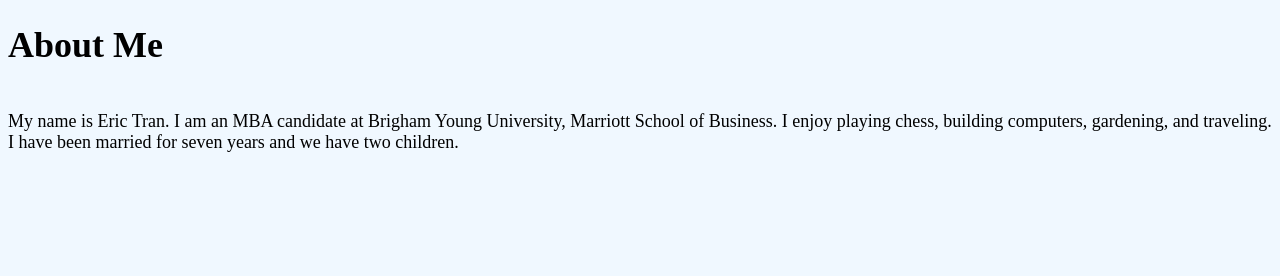
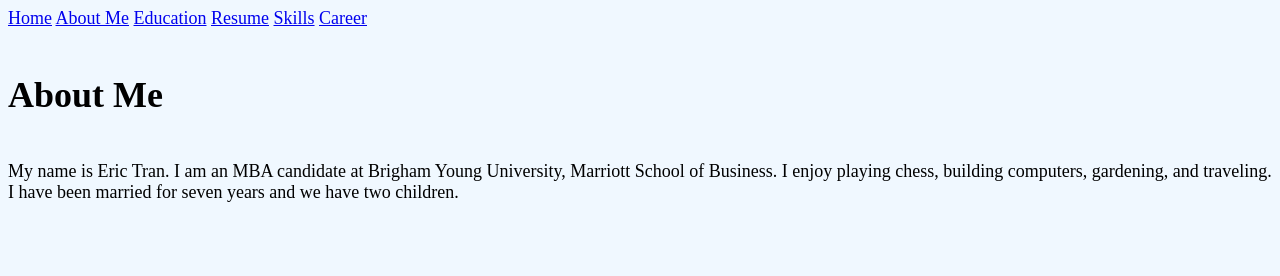
Before and after one commit to etran22/IS501, a plain HTML site: page about.html in a window 1280 px wide. Shown: the top 276 px of the page. Drawn offline with Linux system fonts and the light colour scheme.

Commit message:
Add files via upload

```diff
--- a/about.html
+++ b/about.html
@@ -3,11 +3,19 @@
     <head>
     <title>About Me</title>
     <link rel="stylesheet" href="css/mystyles.css">
+<div class="links">
+    <a align="right" href="index.html">Home</a>
+    <a align="right" href="#">About Me</a>
+    <a align="right" href="education.html">Education</a>
+    <a align="right" href="experience.html">Resume</a>
+    <a align="right" href="skills.html">Skills</a>
+    <a align="right" href="career.html">Career</a><br><br>
+</div>
     <h1>About Me</h1>
-</head><br>My name is Eric Tran. I am an MBA candidate at Brigham Young University, Marriott School of Business. I enjoy playing chess, building computers, gardening, and traveling. I have been married for seven years and we have two children. <br><br><br><br><br><br><br>
+</head>
 
 <body>
-
+    <br>My name is Eric Tran. I am an MBA candidate at Brigham Young University, Marriott School of Business. I enjoy playing chess, building computers, gardening, and traveling. I have been married for seven years and we have two children. <br><br><br><br><br><br><br>
     <div class="youtube">
         I enjoy building computers. Here is a video to show what that process looks like.<br>
         <iframe width="420" height="315"
```
